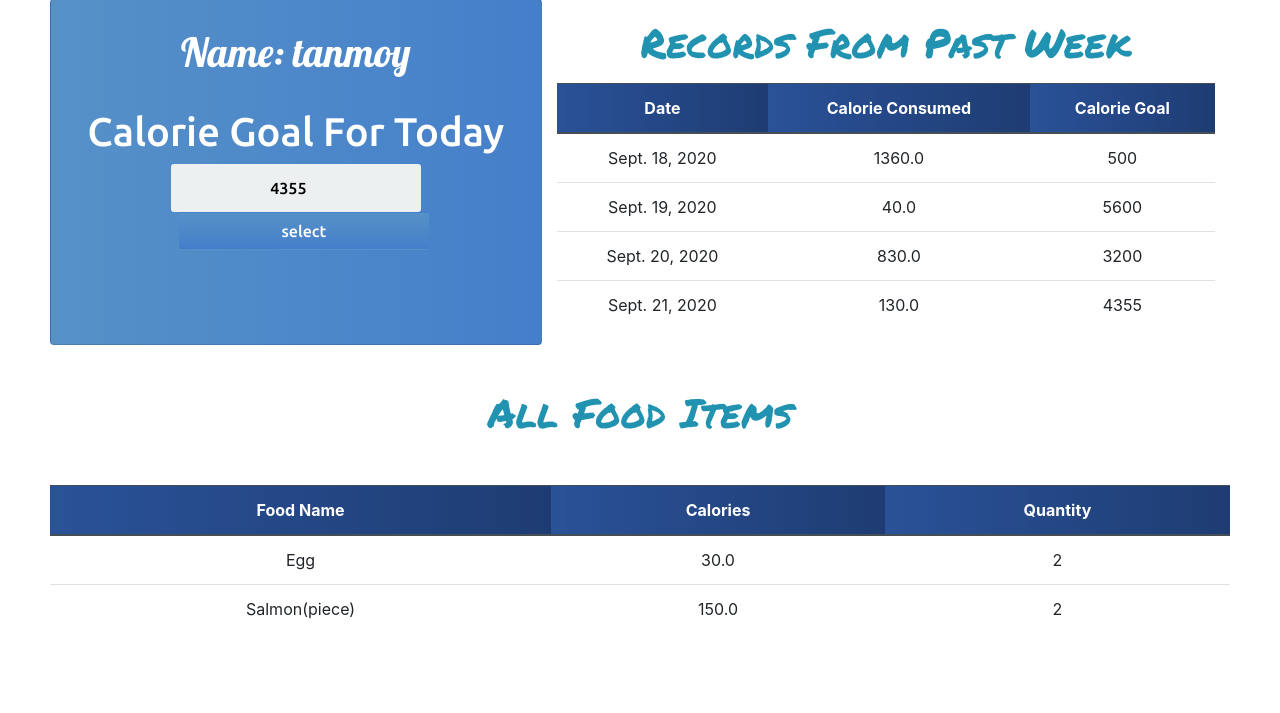
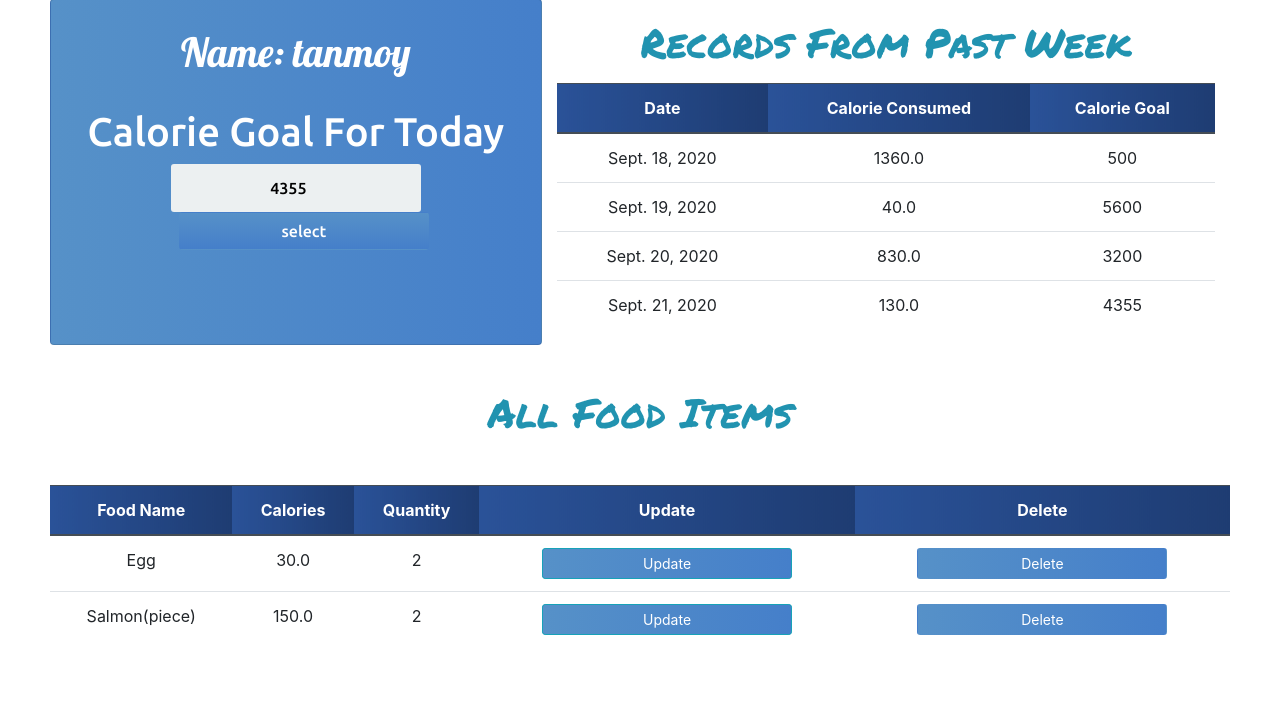
Before and after one commit to Tanmoy-Sarkar/Calorie-Counter-App, a Django app: page /profile/ in a window 1280 px wide. Shown: the part 313-1026 px from the top of the page. Before the commit the page ends 932 px from the top, so only its background shows below. Run offline with Django 3.2, Linux system fonts and the light colour scheme; a user stored in the database is signed in; data comes from the database, SQL or seed files in the repository; both versions use the stored data as it was after the commit; some libraries are stand-ins or nearby versions.

Commit message:
adding updating and deleting food option

```diff
--- a/calories/urls.py
+++ b/calories/urls.py
@@ -1,6 +1,6 @@
 from django.urls import path
 
-from .views import HomePageView,LoginPage,LogOutPage,select_food,add_food,RegisterPage,ProfilePage
+from .views import HomePageView,LoginPage,LogOutPage,select_food,add_food,RegisterPage,ProfilePage,update_food,delete_food
 
 urlpatterns = [
 	path('', HomePageView,name='home'),
@@ -8,6 +8,8 @@ urlpatterns = [
 	path('logout/',LogOutPage,name='logout'),
 	path('select_food/',select_food,name='select_food'),
 	path('add_food/',add_food,name='add_food'),
+	path('update_food/<str:pk>/',update_food,name='update_food'),
+	path('delete_food/<str:pk>/',delete_food,name='delete_food'),
 	path('register/',RegisterPage,name='register'),
 	path('profile/',ProfilePage,name='profile'),
 ]
--- a/calories/views.py
+++ b/calories/views.py
@@ -111,6 +111,7 @@ def select_food(request):
 
 def add_food(request):
 	food_items = Food.objects.filter(person_of=request.user)
+	form = AddFoodForm(request.POST)
 	if request.method == 'POST':
 		form = AddFoodForm(request.POST)
 		if form.is_valid():
@@ -127,6 +128,25 @@ def add_food(request):
 	context = {'form':form,'food_items':food_items,'myFilter':myFilter}
 
 	return render(request,'add_food.html',context)
+def update_food(request,pk):
+	food_item = Food.objects.get(id=pk)
+	form =  AddFoodForm(instance=food_item)
+	if request.method == 'POST':
+		form = AddFoodForm(request.POST,instance=food_item)
+		if form.is_valid():
+			form.save()
+			return redirect('profile')
+	context = {'form':form}
+	return render(request,'add_food.html',context)
+
+def delete_food(request,pk):
+	food_item = Food.objects.get(id=pk)
+	if request.method == "POST":
+		food_item.delete()
+		return redirect('profile')
+	context = {'food':food_item,}
+	return render(request,'delete_food.html',context)
+
 
 @login_required
 def ProfilePage(request):
--- a/templates/profile.html
+++ b/templates/profile.html
@@ -57,6 +57,8 @@
                     <th scope="col">Food Name</th>
                     <th scope="col">Calories</th>
                     <th scope="col">Quantity</th>
+                    <th scope="col">Update</th>
+                    <th scope="col">Delete</th>
                 </tr>
             </thead>
             <tbody>
@@ -65,6 +67,9 @@
                     <td>{{ food.name }}</td>
                     <td>{{ food.calorie }}</td>
                     <td>{{ food.quantity }}</td>
+                    <td><a class="btn btn-sm btn-info" href="{% url 'update_food' food.id %}">Update</a></td>
+                    <td><a class="btn btn-sm " href="{% url 'delete_food' food.id %}">Delete</a></td>
+
 
                 </tr>
                 {% endfor %}
```
Also changed, not shown: templates/delete_food.html (added, +12 -0 lines), calories/migrations/0009_auto_20200921_1251.py (added), calories/migrations/0010_auto_20200921_1255.py (added), db.sqlite3.
